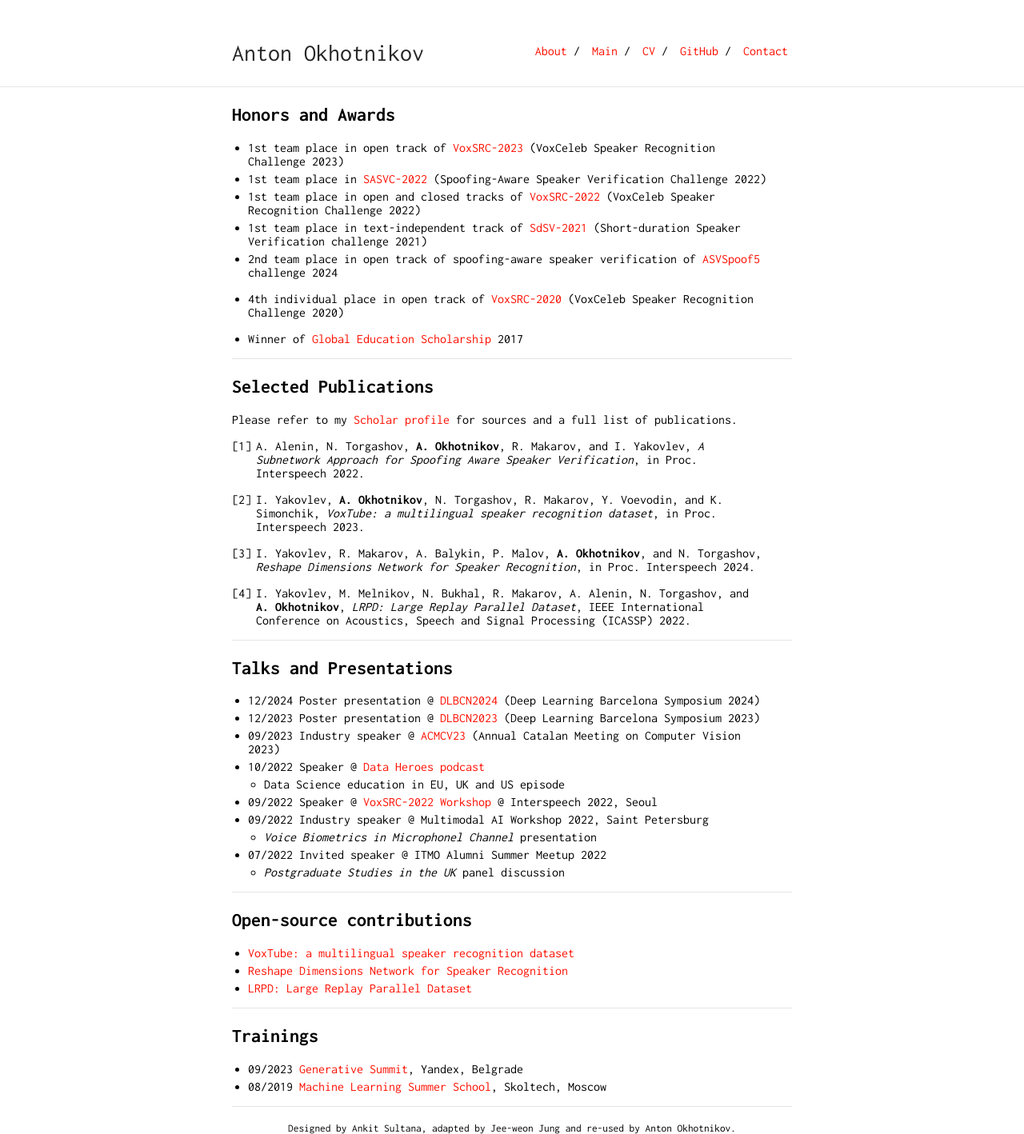
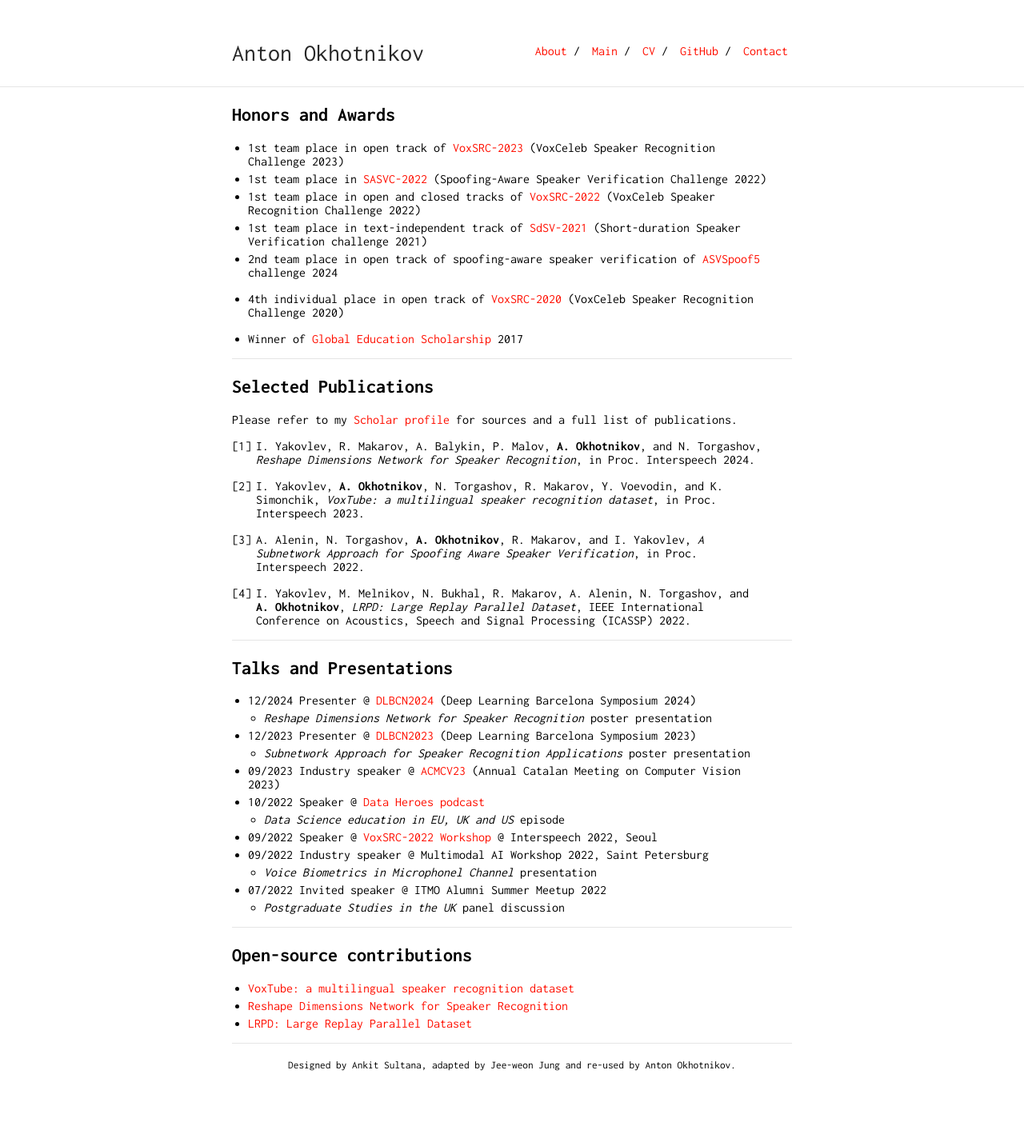
Before and after one commit to AntonOkhotnikov/antonokhotnikov.github.io, a Jekyll site: the page built from pages/main.md, in a window 1280 px wide. Shown: the whole page at 80% size. Built offline with Jekyll 4.4.1, drawn with Linux system fonts in a browser that asks for light colours; after the commit the page ends 1339 px from its top, so only the background shows below that.

Commit message:
[refactor] Modify info

```diff
--- a/pages/main.md
+++ b/pages/main.md
@@ -20,11 +20,11 @@ layout: default
 ## Selected Publications
 Please refer to my [Scholar profile](https://scholar.google.com/citations?user=tAvtYTMAAAAJ&hl=en) for sources and a full list of publications.
 
-1. A. Alenin, N. Torgashov, **A. Okhotnikov**, R. Makarov, and I. Yakovlev, *A Subnetwork Approach for Spoofing Aware Speaker Verification*, in Proc. Interspeech 2022.
+1. I. Yakovlev, R. Makarov, A. Balykin, P. Malov, **A. Okhotnikov**, and N. Torgashov, *Reshape Dimensions Network for Speaker Recognition*, in Proc. Interspeech 2024.
 
 2. I. Yakovlev, **A. Okhotnikov**, N. Torgashov, R. Makarov, Y. Voevodin, and K. Simonchik, *VoxTube: a multilingual speaker recognition dataset*, in Proc. Interspeech 2023.
 
-3. I. Yakovlev, R. Makarov, A. Balykin, P. Malov, **A. Okhotnikov**, and N. Torgashov, *Reshape Dimensions Network for Speaker Recognition*, in Proc. Interspeech 2024.
+3. A. Alenin, N. Torgashov, **A. Okhotnikov**, R. Makarov, and I. Yakovlev, *A Subnetwork Approach for Spoofing Aware Speaker Verification*, in Proc. Interspeech 2022.
 
 4. I. Yakovlev, M. Melnikov, N. Bukhal, R. Makarov, A. Alenin, N. Torgashov, and **A. Okhotnikov**, *LRPD: Large Replay Parallel Dataset*, IEEE International Conference on Acoustics, Speech and Signal Processing (ICASSP) 2022.
 
@@ -32,11 +32,13 @@ Please refer to my [Scholar profile](https://scholar.google.com/citations?user=t
 
 
 ## Talks and Presentations
-- 12/2024 Poster presentation @ [DLBCN2024](https://sites.google.com/view/dlbcn2024/program/posters) (Deep Learning Barcelona Symposium 2024)
-- 12/2023 Poster presentation @ [DLBCN2023](https://sites.google.com/view/dlbcn2023/program/posters) (Deep Learning Barcelona Symposium 2023)
+- 12/2024 Presenter @ [DLBCN2024](https://sites.google.com/view/dlbcn2024/program/posters) (Deep Learning Barcelona Symposium 2024)
+    - *Reshape Dimensions Network for Speaker Recognition* poster presentation
+- 12/2023 Presenter @ [DLBCN2023](https://sites.google.com/view/dlbcn2023/program/posters) (Deep Learning Barcelona Symposium 2023)
+    - *Subnetwork Approach for Speaker Recognition Applications* poster presentation
 - 09/2023 Industry speaker @ [ACMCV23](https://www.cvc.uab.es/blog/2023/09/20/acmcv-2023-10th-annual-catalan-meeting-on-computer-vision/) (Annual Catalan Meeting on Computer Vision 2023)
 - 10/2022 Speaker @ [Data Heroes podcast](https://creators.spotify.com/pod/show/data-heroes/episodes/Data--e1p215g)
-    - Data Science education in EU, UK and US episode
+    - *Data Science education in EU, UK and US* episode
 - 09/2022 Speaker @ [VoxSRC-2022 Workshop](http://mm.kaist.ac.kr/datasets/voxceleb/voxsrc/data_workshop_2022/videos/video_rdrnd.mp4) @ Interspeech 2022, Seoul
 - 09/2022 Industry speaker @ Multimodal AI Workshop 2022, Saint Petersburg
     - *Voice Biometrics in Microphonel Channel* presentation
@@ -50,10 +52,3 @@ Please refer to my [Scholar profile](https://scholar.google.com/citations?user=t
 - [VoxTube: a multilingual speaker recognition dataset](https://idrnd.github.io/VoxTube/)
 - [Reshape Dimensions Network for Speaker Recognition](https://github.com/IDRnD/ReDimNet)
 - [LRPD: Large Replay Parallel Dataset](https://github.com/IDRnD/lrpd-paper-code)
-
----
-
-
-## Trainings
-- 09/2023 [Generative Summit](https://generativesummit.yandex.ru), Yandex, Belgrade
-- 08/2019 [Machine Learning Summer School](https://smiles.skoltech.ru/mlss2019), Skoltech, Moscow
```
Also changed, not shown: index.md (+8 -1 lines).
